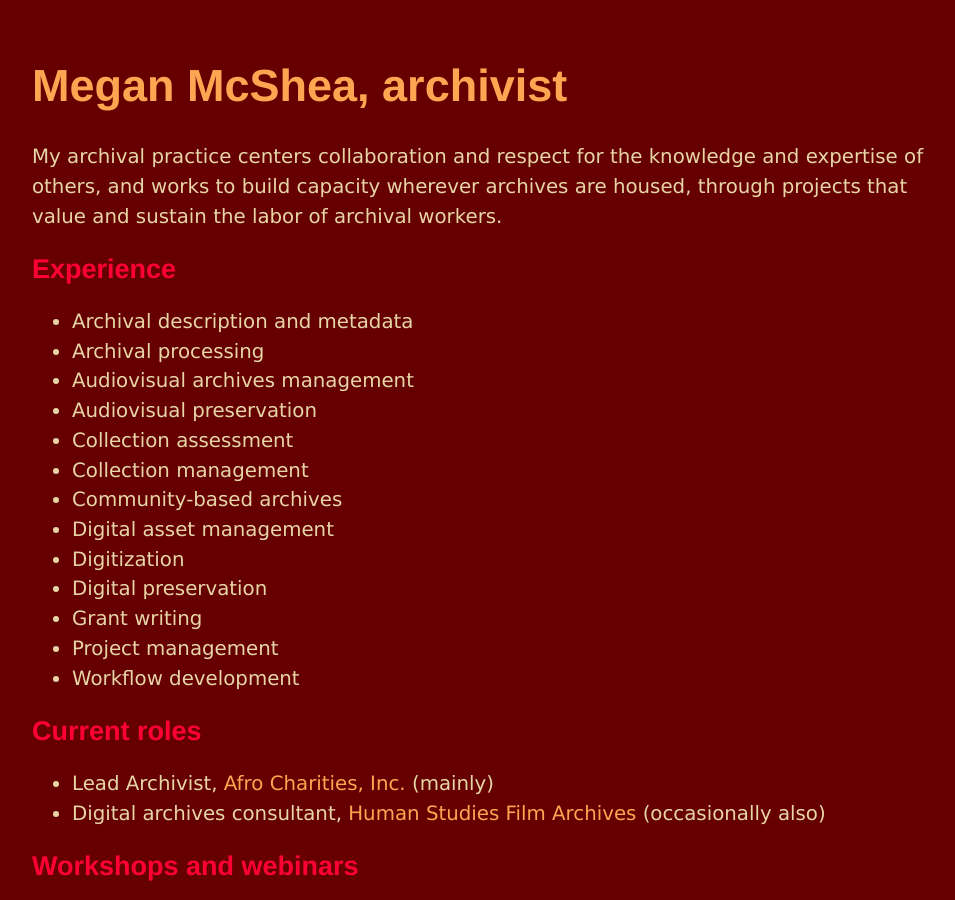
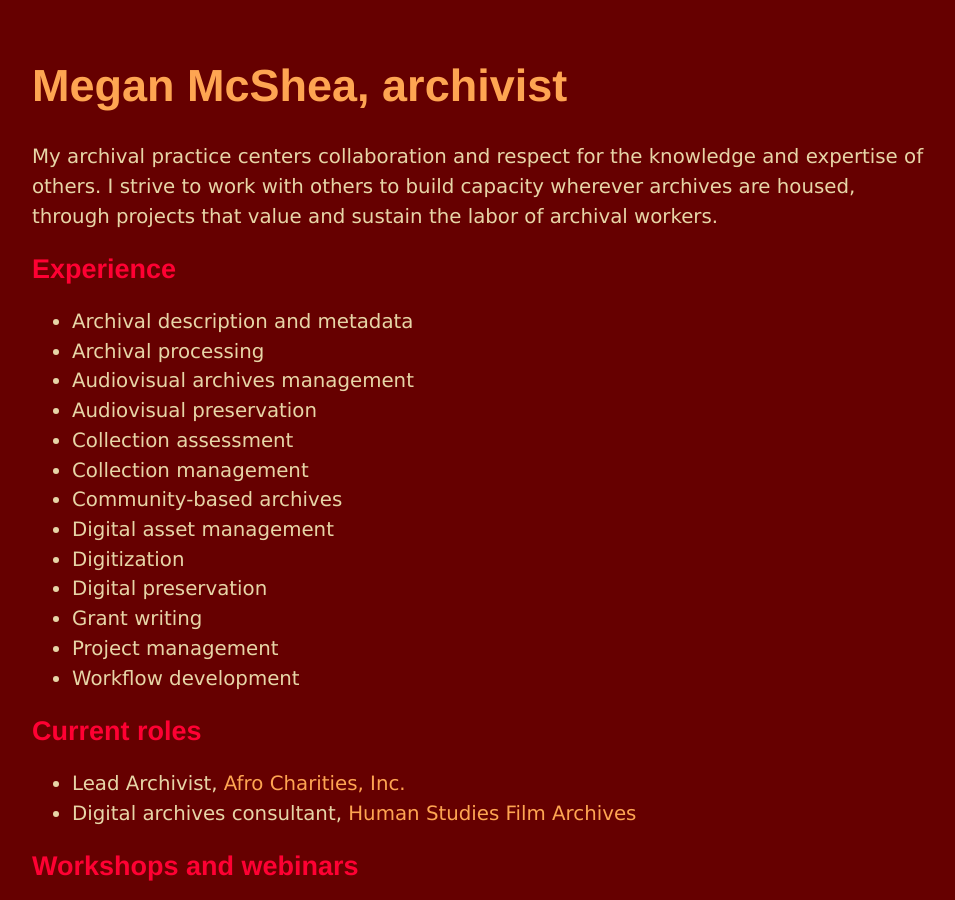
Before and after one commit to megan-mcshea/megan-mcshea.github.io, a Jekyll site: the page built from archivist.html, in a window 1280 px wide and 900 px high. Shown: the whole window, without its empty margins (160-1115 px from the left). Built offline with Jekyll 4.4.1, drawn with Linux system fonts in a browser that asks for light colours.

Commit message:
Update archivist.html

```diff
--- a/archivist.html
+++ b/archivist.html
@@ -4,7 +4,7 @@ title: Megan McShea, archivist
 ---
 <div class="blurb">
 	<h1><a href="./">Megan McShea, archivist</a></h1>
-	<p>My archival practice centers collaboration and respect for the knowledge and expertise of others, and works to build capacity wherever archives are housed, through projects that value and sustain the labor of archival workers.</p>
+	<p>My archival practice centers collaboration and respect for the knowledge and expertise of others. I strive to work with others to build capacity wherever archives are housed, through projects that value and sustain the labor of archival workers.</p>
 
 	<h2>Experience</h2>
 <ul>
@@ -24,8 +24,8 @@ title: Megan McShea, archivist
 	</ul>
 
 	<h2>Current roles</h2>
-	<ul>	<li>Lead Archivist, <a href="https://www.afrocharities.org" target="_blank">Afro Charities, Inc.</a> (mainly)</li>
-		<li>Digital archives consultant, <a href="https://naturalhistory.si.edu/research/anthropology/collections-overview/anthropology-archives" target="_blank">Human Studies Film Archives</a> (occasionally also)</li>
+	<ul>	<li>Lead Archivist, <a href="https://www.afrocharities.org" target="_blank">Afro Charities, Inc.</a></li>
+		<li>Digital archives consultant, <a href="https://naturalhistory.si.edu/research/anthropology/collections-overview/anthropology-archives" target="_blank">Human Studies Film Archives</a> </li>
 	</ul>
 
 	<h2>Workshops and webinars</h2>
```
